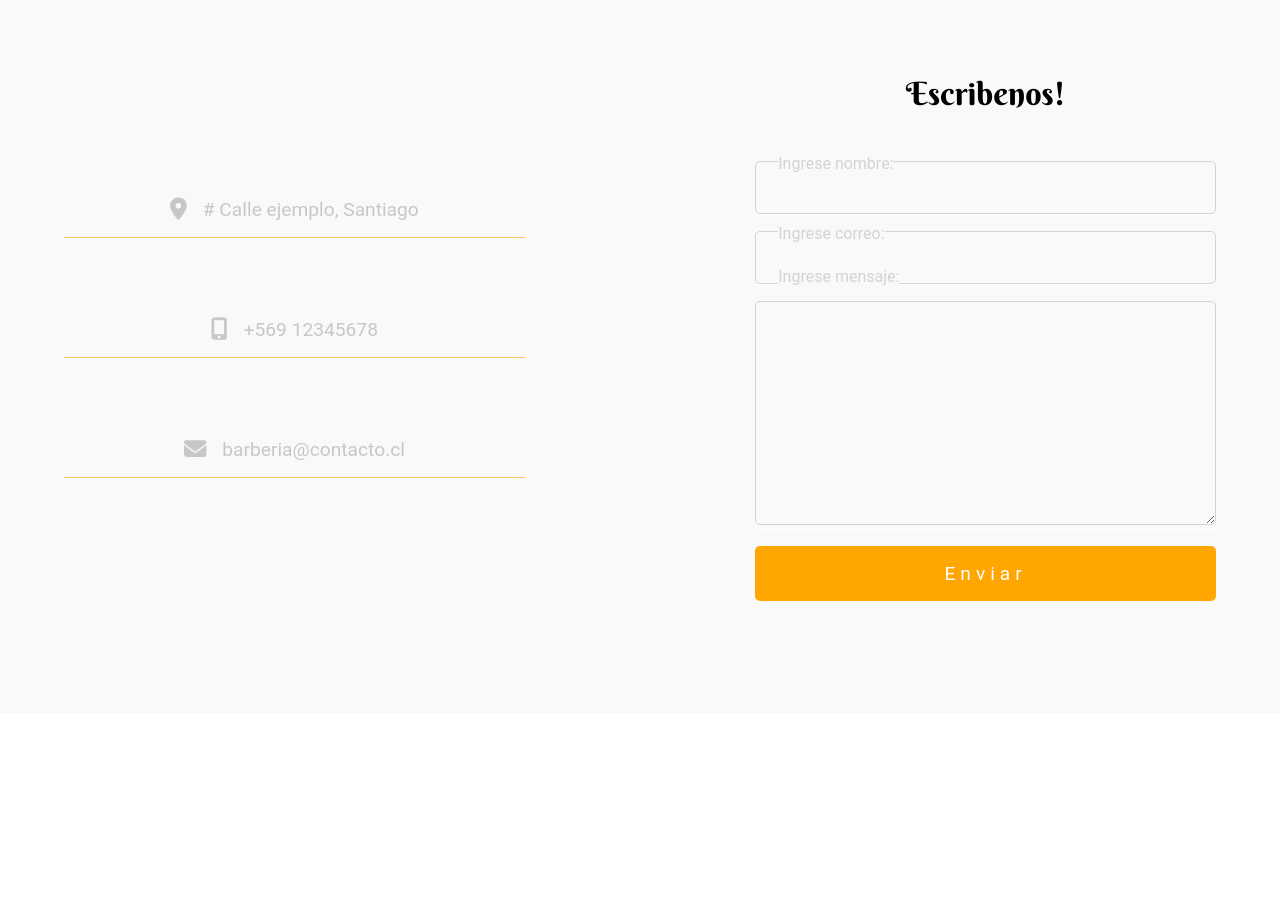
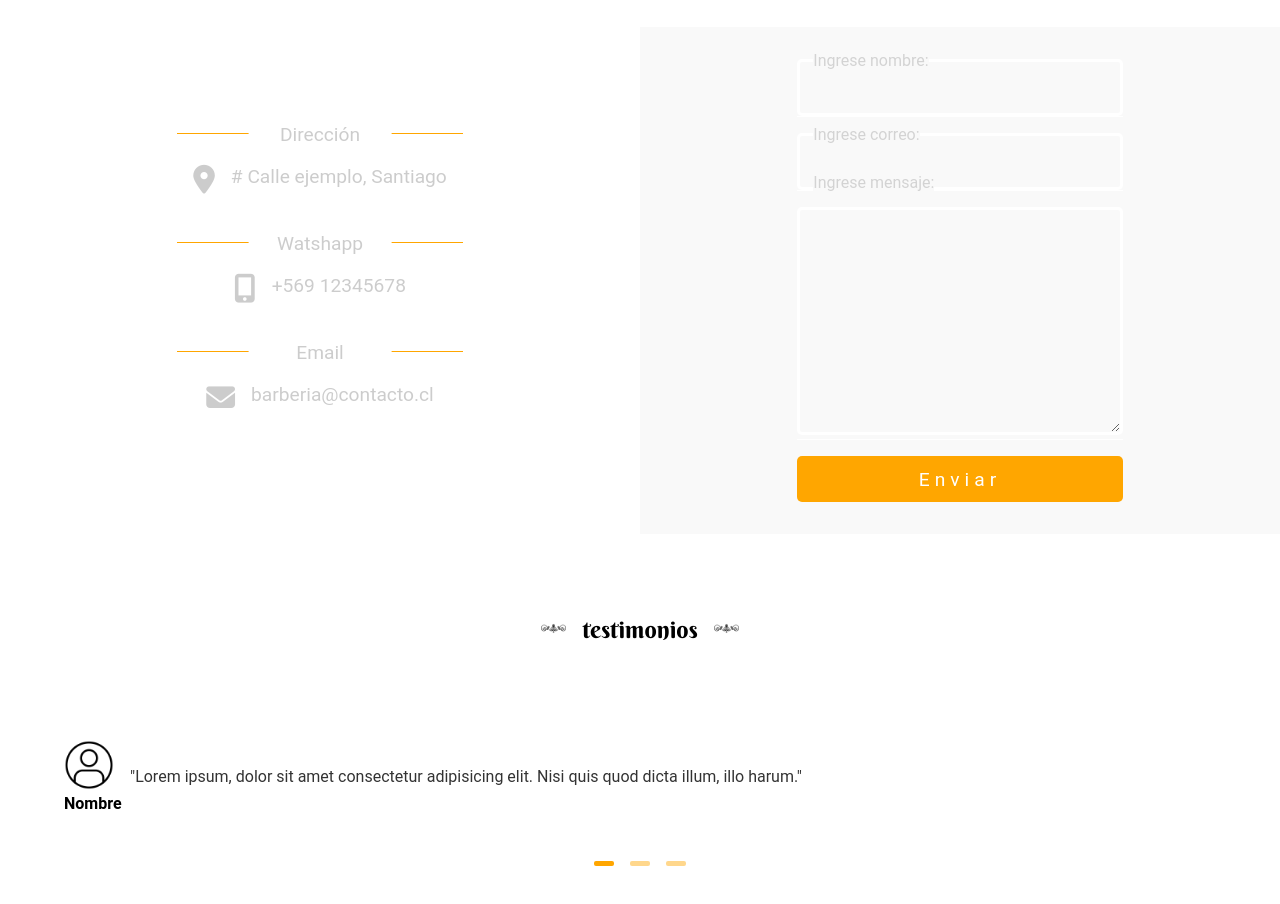
Before and after one commit to websideJuan/barberia, a plain HTML site: page index.html in a window 1280 px wide. Shown: the part 1540-2444 px from the top of the page. Before the commit the page ends 2333 px from the top, so only its background shows below. Drawn offline with Linux system fonts and the light colour scheme.

Commit message:
Agregar nueva seccion: Formulario de contacto y seccion de testimonios.

```diff
--- a/index.html
+++ b/index.html
@@ -29,6 +29,7 @@
         </a>
       </div>
     </section>
+
     <section>
       <div class="container">
         <div class="servicios">
@@ -81,7 +82,7 @@
     </section>
 
     <section id="contacto">
-      <div class="container">
+      <div>
         <div class="contacto">
           <div class="contacto-header">
             <img src="./src/assets/icons/spirals-of-vines.png" width="25px" alt="">
@@ -92,19 +93,19 @@
           </div>
           <div class="contacto-body">
             <div class="contacto-info">
-              <div class="contacto-info-item">
+              <div class="contacto-info-item" data-content="Dirección">
                 <i class="fa-solid fa-location-dot"></i>
                 <p>
                   # Calle ejemplo, Santiago
                 </p>
               </div>
-              <div class="contacto-info-item">
+              <div class="contacto-info-item" data-content="Watshapp">
                 <i class="fa-solid fa-mobile-screen-button"></i>
                 <p>
                   +569 12345678
                 </p>
               </div>
-              <div class="contacto-info-item">
+              <div class="contacto-info-item" data-content="Email">
                 <i class="fa-solid fa-envelope"></i>
                 <p>
                   barberia@contacto.cl
@@ -114,9 +115,7 @@
             </div>
 
             <div class="contacto-form">
-              <h4>
-                Escribenos!
-              </h4>
+
               <form>
                 <div class="form_group">
                   <input type="text" id="name" placeholder=" ">
@@ -138,6 +137,62 @@
       </div>
     </section>
 
+    <section id="testimonios">
+      <div class="container">
+        <div class="testimonios" id="carrusel">
+          <div class="testimonios-header">
+            <img src="./src/assets/icons/spirals-of-vines.png" width="25px" alt="">
+            <h2>
+              testimonios
+            </h2>
+            <img src="./src/assets/icons/spirals-of-vines.png" width="25px" alt="">
+          </div>
+          <div class="parent-carrusel">
+            <div class="testimonios-body">
+              <div class="testimonio">
+                <div class="testimonio-header">
+                  <img src="./src/assets/icons/user.png" width="100%" alt="">
+                  <h4>
+                    Nombre
+                  </h4>
+                </div>
+                <div class="testimonio-body">
+                  <p>
+                    "Lorem ipsum, dolor sit amet consectetur adipisicing elit. Nisi quis quod dicta illum, illo harum."
+                  </p>
+                </div>
+              </div>
+              <div class="testimonio">
+                <div class="testimonio-header">
+                  <img src="./src/assets/icons/user.png" width="100%" alt="">
+                  <h4>
+                    Nombre
+                  </h4>
+                </div>
+                <div class="testimonio-body">
+                  <p>
+                    "Lorem ipsum, dolor sit amet consectetur adipisicing elit. Nisi quis quod dicta illum, illo harum."
+                  </p>
+                </div>
+              </div>
+              <div class="testimonio">
+                <div class="testimonio-header">
+                  <img src="./src/assets/icons/user.png" width="100%" alt="">
+                  <h4>
+                    Nombre
+                  </h4>
+                </div>
+                <div class="testimonio-body">
+                  <p>
+                    <span>"</span> Lorem ipsum, dolor sit amet consectetur adipisicing elit. Nisi quis quod dicta illum, illo harum. <span>"</span>
+                  </p>
+                </div>
+              </div>
+            </div>
+          </div>
+        </div>
+      </div>
+    </section>
   </main>
 </body>
 
--- a/main.css
+++ b/main.css
@@ -6,6 +6,11 @@
   margin: 0;
   padding: 0;
   font-family: "Roboto", sans-serif;
+}
+
+:root {
+
+  scroll-behavior: smooth;
 }
 
 body {
@@ -111,7 +116,6 @@ button {
 
 .form_group {
   position: relative;
-  padding: 16px 0;
   border-bottom: 1px solid white;
 
   margin-bottom: 1rem;
@@ -393,8 +397,8 @@ button {
 }
 
 .servicio img {
-  width: 50px;
-  height: 50px;
+  width: 35px;
+  height: 35px;
   object-fit: cover;
 }
 
@@ -437,13 +441,10 @@ button {
   contact section
 */
 
-#contacto {
-  background-color: #f9f9f9;
-}
+
 
 .contacto {
-  max-width: 1200px;
-  margin: 8rem auto;
+
   padding: 8rem 0;
   display: flex;
   flex-direction: column;
@@ -475,6 +476,7 @@ button {
   flex-direction: column;
   align-items: center;
   gap: 2rem;
+  padding: 0 2rem;
 }
 
 .contacto-info-item {
@@ -483,9 +485,32 @@ button {
   gap: 1rem;
   justify-content: center ;
   font-size: 1.4rem;
-  padding-bottom: 1rem;
-  border-bottom: .1rem solid #ffa60096;
+  padding: 1rem;
+  padding-top: 2rem;
   color:rgba(0, 0, 0, 0.2);
+  position: relative;
+}
+
+.contacto-info-item::after {
+  content: "";
+  width: 100%;
+  height: 1px;
+  background-color: #ffa600;
+  position: absolute;
+  top: 0;
+}
+
+.contacto-info-item::before {
+  position: absolute;
+  display: inline-block;
+  content: attr(data-content);
+  width: 50%;
+  text-align: center;
+  top: -10px;
+  background-color: #fff;
+  left: 50%;
+  transform: translateX(-50%);
+  z-index: 1;
 }
 
 .contacto-info-item i {
@@ -496,8 +521,8 @@ button {
   display: flex;
   flex-direction: column;
   gap: 1rem;
-  padding: 1rem 2rem;
-  box-shadow: 0 0px 10px rgba(0, 0, 0, 0.07);
+  padding: 2rem;
+  background-color: #f9f9f9;
 }
 
 .contacto-form h4 {
@@ -512,11 +537,10 @@ button {
 .contacto-form textarea {
   width: 100%;
   padding: 1rem;
-  border: 1px solid lightgrey;
+  border: .2rem solid #fff;
   border-radius: 5px;
   background-color: transparent;
   color: #ffa600;
-  font-size: 1.2rem;
 }
 
 .form_group label {
@@ -540,8 +564,6 @@ button {
 @media screen and (min-width: 768px) {
 
   .contacto {
-    max-width: 1200px;
-    margin: 5rem auto;
     padding: 5rem 0;
     display: flex;
     flex-direction: column;
@@ -559,9 +581,10 @@ button {
   }
 
   .contacto-info {
-    gap: 5rem;
+    gap: 2rem;
     justify-content: center;
-    width: 80%;
+    justify-self: center;
+    max-width: 400px;
 
   }
 
@@ -569,16 +592,16 @@ button {
     font-size: 1.2rem;
   }
 
-  .contacto-info-item i {
-    font-size: 1.4rem;
+
+  .contacto-form {
+    width: 100%;
+    padding: 2rem;
+    margin-left: auto;
   }
 
-
-  .contacto-form {
-    width: 80%;
-    padding: 2rem 0;
-    box-shadow:none;
-    margin-left: auto;
+  .contacto-form form {
+    max-width: 400px;
+    margin: 0 auto;
   }
 
   .contacto-form h4 {
@@ -595,7 +618,93 @@ button {
   }
 
   .contacto-form .btn {
-    padding: 1rem;
+    padding: .7rem;
     font-size: 1.2rem;
   }
 }
+
+/*
+  seccion de testimonios
+*/
+
+.testimonios {
+  max-width: 1200px;
+  margin: 0 auto;
+  margin-bottom: 8rem;
+  display: flex;
+  flex-direction: column;
+  gap: 3rem;
+}
+
+.testimonios-header {
+  display: flex;
+  justify-content: center;
+  align-items: center;
+  gap: 1rem;
+  margin-bottom: 3rem;
+}
+
+.parent-carrusel {
+  overflow: hidden;
+  scroll-snap-type: x mandatory;
+}
+
+.dots {
+  display: flex;
+  justify-content: center;
+  gap: 1rem;
+  scroll-snap-align: start;
+}
+
+.dot {
+  width: 20px;
+  height: 5px;
+  border-radius: 2px;
+  background-color: #ffa60073;
+  cursor: pointer;
+}
+
+.dot.active {
+  background-color: #ffa600;
+}
+
+.testimonios-body {
+  display: grid;
+  grid-auto-flow: column;
+  transition: transform 0.3s ease;
+}
+
+.testimonio {
+  display: flex;
+  width: 100dvw;
+  scroll-snap-align: start;
+  align-items: center;
+}
+
+.testimonio-header {
+  max-width: 50px;
+}
+
+.testimonio-body {
+  max-width: max-content;
+  padding: 1rem;
+  color: #333;
+  border-radius: 5px;
+}
+
+.testimonio .testimonio-body p {
+  width: calc(100% - 20px);
+  font-size: .90rem;
+}
+
+.testimonio .testimonio-body p span {
+  font-size: 1.2rem;
+  font-weight: 400;
+}
+
+@media screen and (min-width: 768px) {
+  .testimonio .testimonio-body p {
+    width: 100%;
+    font-size: 1rem;
+  }
+}
--- a/main.js
+++ b/main.js
@@ -1,6 +1,7 @@
 import { Precios } from "./src/modelo/precios.js";
 import { Barbero } from "./src/modelo/barbero.js";
 import { NavbarItem } from "./src/probando_cositas/navbar.js";
+import { Carrusel } from "./src/probando_cositas/carrusel.js";
 
 class Main {
   constructor() {
@@ -8,12 +9,7 @@ class Main {
     this.precios = new Precios();
     this.barbero = new Barbero('Juan', 30, 5, 'Corte de pelo');
     this.navbar = new NavbarItem(document.querySelector('.container_navbar')).render();
-    this.init();
-  }
-
-  init() {
-    const div = document.createElement('div');
-    document.body.appendChild(div);
+    this.carrusel = new Carrusel(document.querySelector('#carrusel'));
   }
 
 }
--- /dev/null
+++ b/src/probando_cositas/carrusel.js
@@ -0,0 +1,43 @@
+export class Carrusel {
+
+  constructor(root) {
+    this.root = root;
+    this.carruselItem = this.root.querySelectorAll('.testimonio');
+    this.createDot();
+    this.nextItem();
+  }
+
+  createDot() {
+    this.dots = document.createElement('div');
+    this.dots.className = 'dots';
+    this.carruselItem.forEach((item, index) => {
+      const dot = document.createElement('span');
+      dot.className = 'dot';
+      dot.addEventListener('click', () => this.showItem(index));
+      this.dots.appendChild(dot);
+    });
+    this.root.appendChild(this.dots);
+  }
+
+  nextItem() {
+    const carrusel = this.root.querySelector('.testimonios-body');
+    const dot = this.root.querySelectorAll('.dot');
+    let index = 0;
+    setInterval(() => {
+
+      if (index === this.carruselItem.length) {
+        carrusel.style.transform = `translateX(0%)`;
+        index = 0;
+      }
+      dot.forEach((item) => item.classList.remove('active'));
+
+      dot[index].classList.add('active');
+      carrusel.style.transform = `translateX(-${document.body.offsetWidth * index}px)`;
+      index++;
+
+
+    }, 3000);
+  }
+
+
+}
--- a/src/probando_cositas/navbar.js
+++ b/src/probando_cositas/navbar.js
@@ -3,8 +3,10 @@ export class NavbarItem {
     this.root = root;
     this.links = [
       { name: "Inicio", href: "../../../index.html" },
-      { name: "Servicios", href: "../about.html" },
-      { name: "Nosotros", href: "../contact.html" },
+      { name: "Servicios", href: "#servicios" },
+      { name: "Nosotros", href: "#nosotros" },
+      { name: "Contacto", href: "#contacto" },
+      { name: "Testimonios", href: "#testimonios" },
     ];
     this.navButton = document.createElement("a");
     this.navLogo = document.createElement("h1");
```
Also changed, not shown: src/assets/icons/user.png (added).
